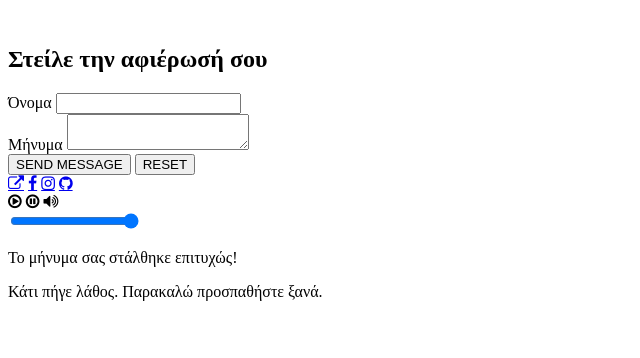
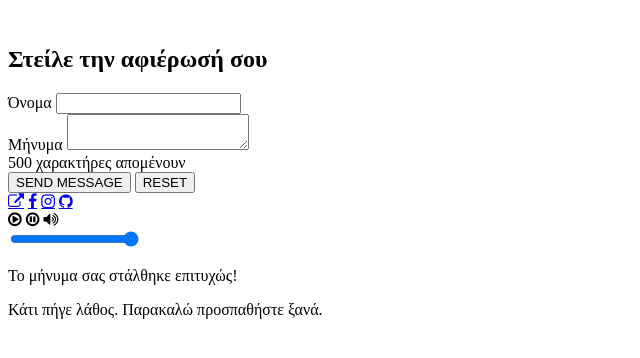
Before and after one commit to iakovts/text-me, a Python web app: template app/text_me/templates/text_form.html in a window 1280 px wide. Shown: the top 358 px of the page, without its empty margins (0-640 px from the left). Run offline with Jinja, Linux system fonts and the light colour scheme; the template is opened without the code that fills it, so the values that code supplies are empty.

Commit message:
Rizzmo 2025 - Limit characters for submit

```diff
--- a/app/text_me/static/styles.css
+++ b/app/text_me/static/styles.css
@@ -249,6 +249,12 @@
   overflow-y: auto;
 }
 
+#charCounter {
+  font-size: 0.8em;
+  color: #666;
+  margin-top: 5px;
+}
+
 @media (max-width: 480px){
   .form .half{
     flex-direction: column;
--- a/app/text_me/static/submitForm.js
+++ b/app/text_me/static/submitForm.js
@@ -1,5 +1,11 @@
 document.getElementById("textForm").addEventListener("submit", function(event) {
     event.preventDefault();
+
+    var message = document.getElementById("message").value;
+    if (message.length > 500) {
+        alert("Το μήνυμα δεν μπορεί να υπερβαίνει τους 500 χαρακτήρες.");
+        return;
+    }
 
     fetch("/", {
         method: "POST",
--- a/app/text_me/templates/text_form.html
+++ b/app/text_me/templates/text_form.html
@@ -39,7 +39,9 @@
         </div>
         <div class="full">
           <label for="message">Μήνυμα</label>
-          <textarea type="text" id = "message" name="user_text" required></textarea>
+          <textarea type="text" id = "message" name="user_text" maxlength="500" required></textarea>
+          <div id="charCounter">500 χαρακτήρες απομένουν</div>
+          <div></div>
         </div>
         <div class="action">
           <input type="submit" value = "SEND MESSAGE">
@@ -85,6 +87,14 @@
     <script src="{{ url('static', filename='audioPlayer.js') }}"></script>
     <!-- <script src="submitForm.js"></script> -->
     <script src="{{ url('static', filename='submitForm.js') }}"></script>
+    <script>
+      document.getElementById("message").addEventListener("input", function() {
+          var maxLength = 500;
+          var currentLength = this.value.length;
+          var remaining = maxLength - currentLength;
+          document.getElementById("charCounter").textContent = remaining + " χαρακτήρες απομένουν";
+        });
+  </script>
 
 </body>
 </html>
```
